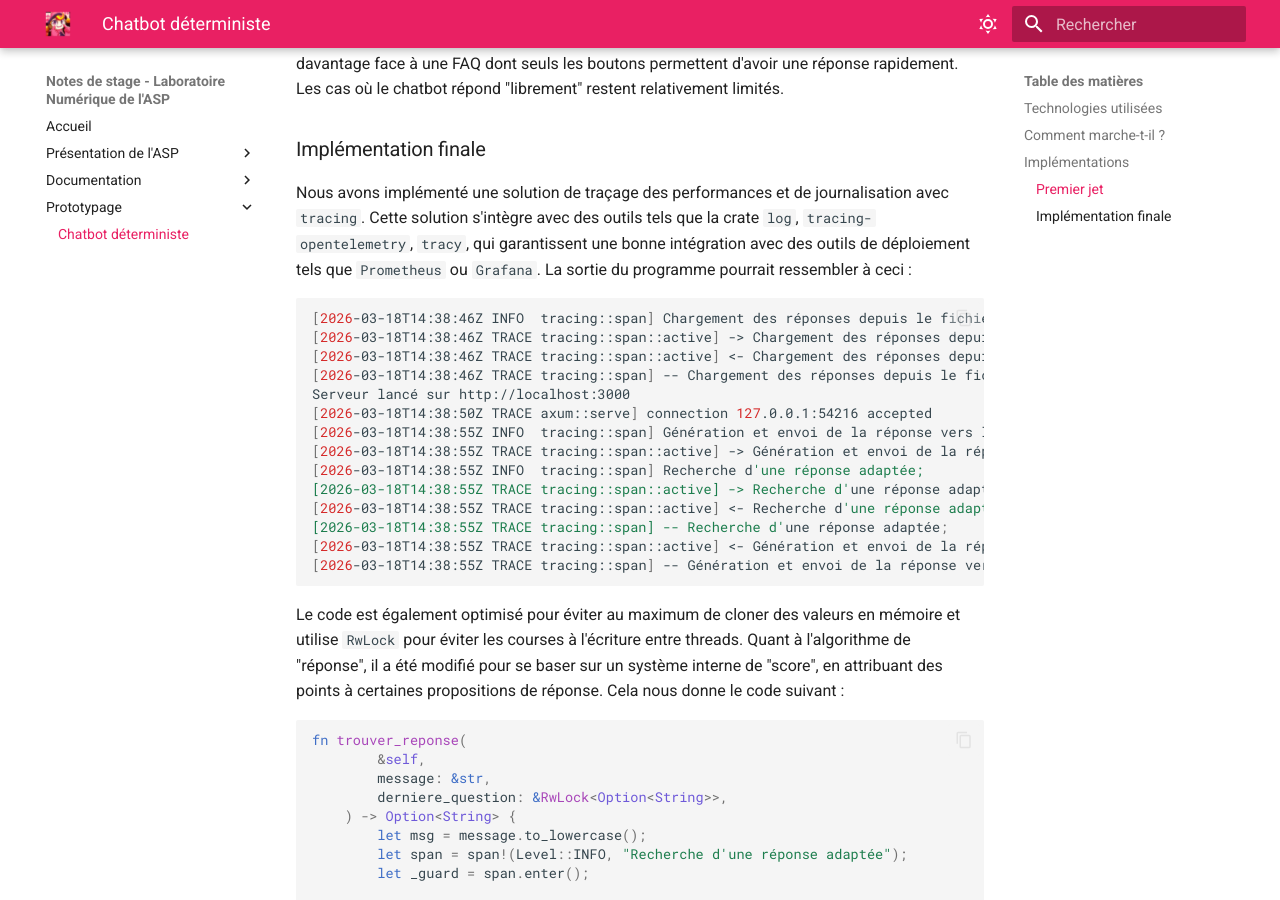
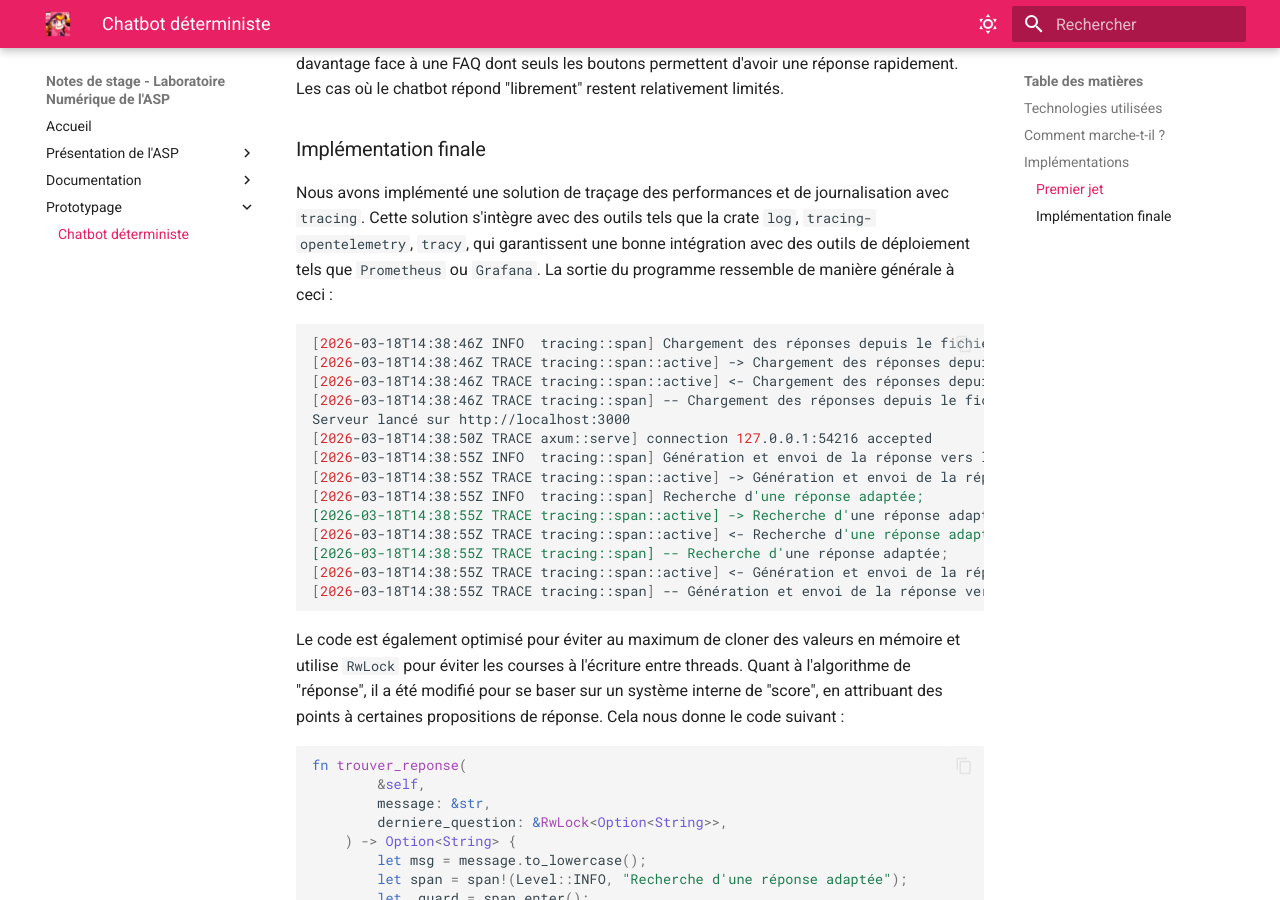
Before and after one commit to naguiagahnim/ASP-Mkdocs, an MkDocs documentation site: the page built from docs/3-prototypage/deterministe.md, in a window 1280 px wide and 900 px high, scrolled down 1516 px. Built offline with MkDocs 1.6.1 and Material for MkDocs 9.7.7, drawn with Linux system fonts in a browser that asks for light colours.

Commit message:
update notes

````diff
--- a/docs/3-prototypage/deterministe.md
+++ b/docs/3-prototypage/deterministe.md
@@ -66,7 +66,7 @@ Les cas où le chatbot répond "librement" restent relativement limités.
 ### Implémentation finale
 
 Nous avons implémenté une solution de traçage des performances et de journalisation avec `tracing`. Cette solution s'intègre avec des outils tels que la crate `log`, `tracing-opentelemetry`, `tracy`, qui garantissent une bonne intégration avec des outils de déploiement tels que `Prometheus` ou `Grafana`.
-La sortie du programme pourrait ressembler à ceci :
+La sortie du programme ressemble de manière générale à ceci :
 ```bash
 
 [2026-03-18T14:38:46Z INFO  tracing::span] Chargement des réponses depuis le fichier Json;
````
